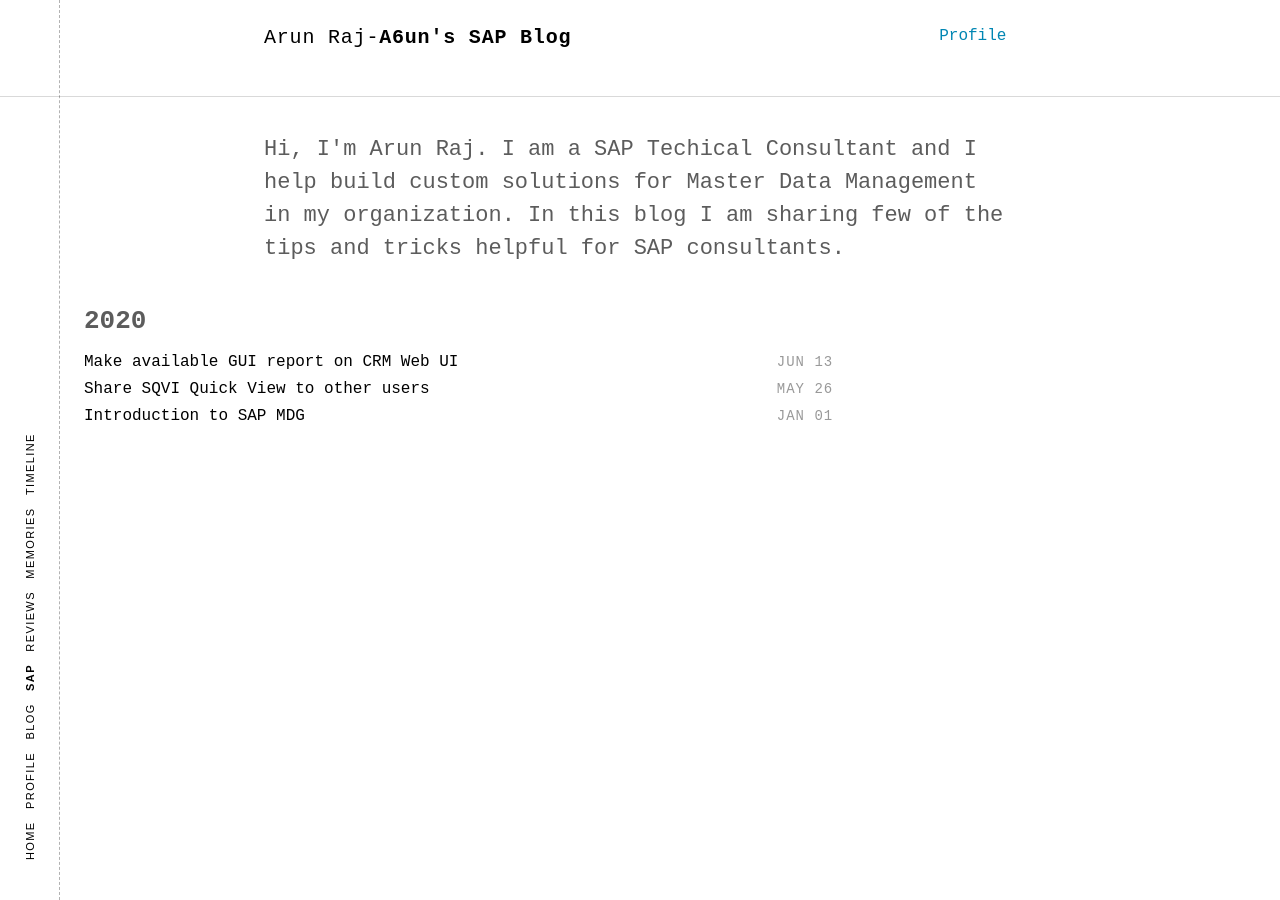
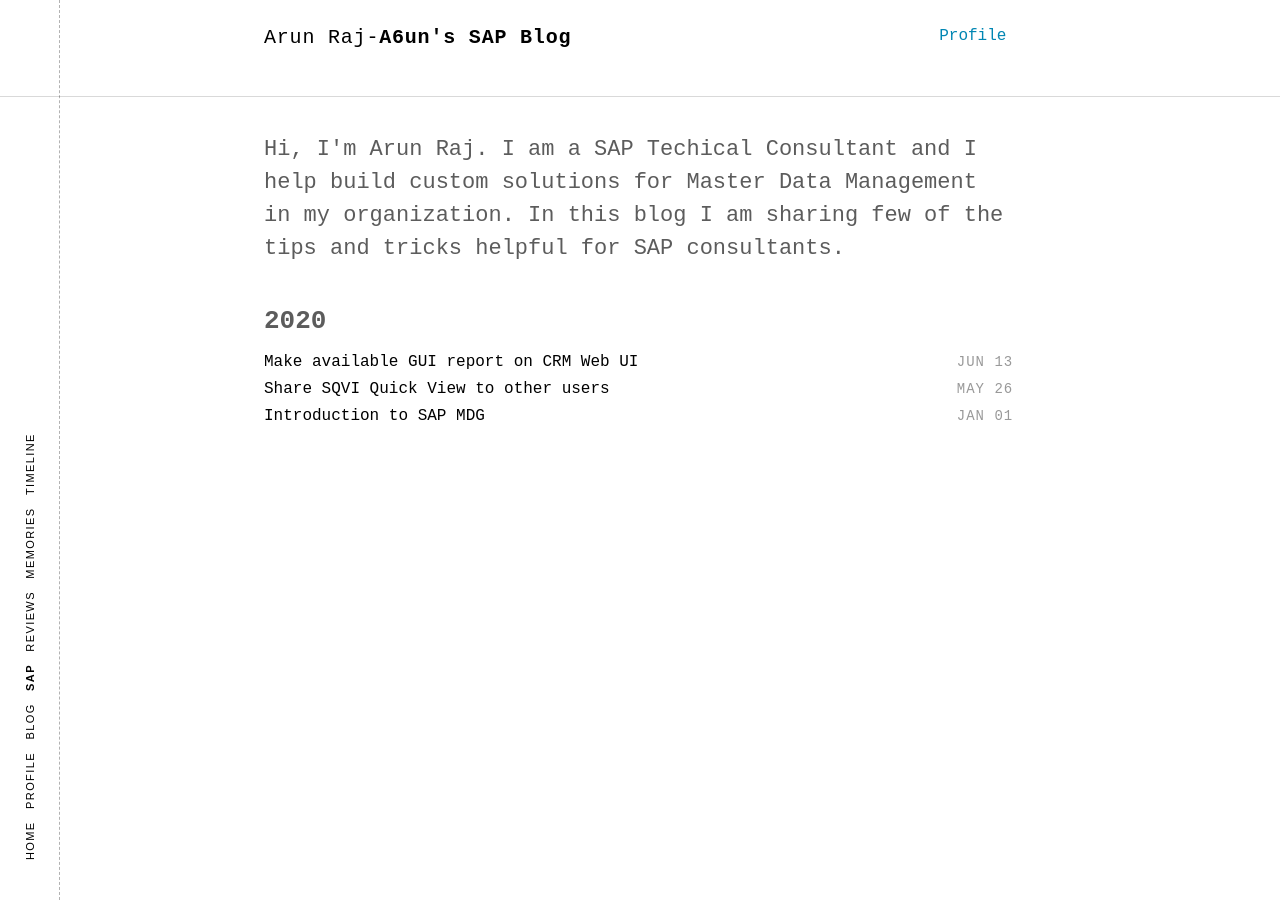
Before and after one commit to a6unraj/a6unraj.github.io, a Jekyll site: the page built from index.html, in a window 1280 px wide. Built offline with Jekyll 4.4.1, drawn with Linux system fonts in a browser that asks for light colours; some web fonts are replaced; comment, search, counter and statistics services are not loaded.

Commit message:
Update index.html

```diff
--- a/index.html
+++ b/index.html
@@ -6,7 +6,7 @@
 {% include intro.html %}
 
 <section class="post-list">
-  <div class="container" style ="margin-left:60px">
+  <div class="container">
     {% for post in site.posts %}
       {% unless post.next %}
         <h2 class="category-title">{{ post.date | date: '%Y' }}</h2>
```
